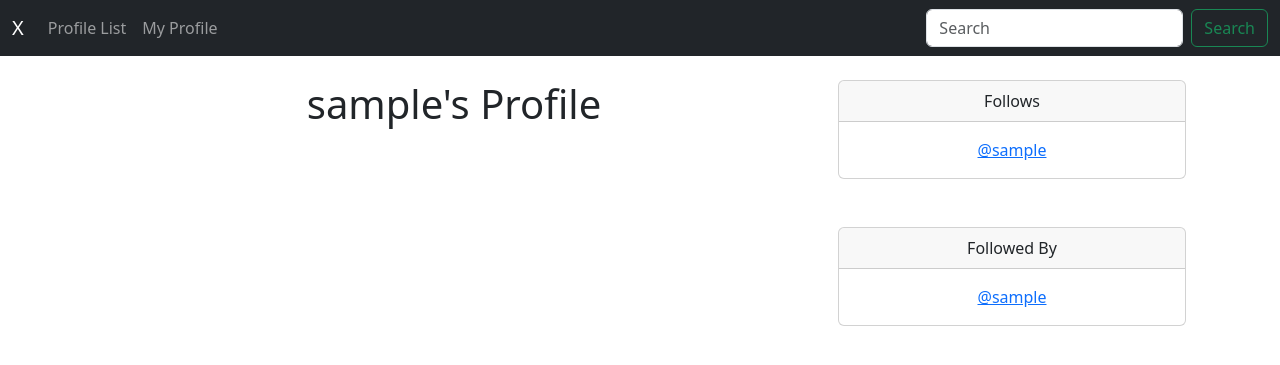
After one commit to douglas-yokomizo/twitter, a Django app: page /profile/1 in a window 1280 px wide. The commit adds this page. Shown: the top 365 px of the page. Run offline with Django 5.2, Linux system fonts and the light colour scheme; the visitor is signed in with stand-in values (Sample User, id 1); data comes from the database, SQL or seed files in the repository.

Commit message:
feat: add profile page view

```diff
--- a/twitter/templates/base.html
+++ b/twitter/templates/base.html
@@ -3,7 +3,7 @@
   <head>
     <meta charset="utf-8" />
     <meta name="viewport" content="width=device-width, initial-scale=1" />
-    <title>Bootstrap demo</title>
+    <title>X | Twitter</title>
     <link
       href="https://cdn.jsdelivr.net/npm/bootstrap@5.3.2/dist/css/bootstrap.min.css"
       rel="stylesheet"
--- a/twitter/templates/navbar.html
+++ b/twitter/templates/navbar.html
@@ -17,6 +17,13 @@
         <li class="nav-item">
           <a class="nav-link" href="{% url 'profile_list' %}"> Profile List </a>
         </li>
+        {% if user.is_authenticated %}
+        <li class="nav-item">
+          <a class="nav-link" href="{% url 'profile' request.user.id %}">
+            My Profile
+          </a>
+        </li>
+        {% endif %}
       </ul>
       <form class="d-flex" role="search">
         <input
--- /dev/null
+++ b/twitter/templates/profile.html
@@ -0,0 +1,36 @@
+{% extends "base.html" %} {% block content %} {% if profile %}
+
+<div class="container text-center">
+  <div class="row">
+    <div class="col-8">
+      <h1>{{profile.user.username}}'s Profile</h1>
+    </div>
+    <div class="col-4">
+      <div class="card">
+        <div class="card-header">Follows</div>
+        <div class="card-body">
+          <p class="card-text">
+            {% for following in profile.follows.all %}
+            <a href="{% url 'profile' following.user.id %}">@{{following}} </a>
+            <br />
+            {% endfor %}
+          </p>
+        </div>
+      </div>
+      <br />
+      <br />
+      <div class="card">
+        <div class="card-header">Followed By</div>
+        <div class="card-body">
+          <p class="card-text">
+            {% for following in profile.followed_by.all %}
+            <a href="{% url 'profile' following.user.id %}">@{{following}} </a>
+            <br />
+            {% endfor %}
+          </p>
+        </div>
+      </div>
+    </div>
+    {% endif %} {%endblock%}
+  </div>
+</div>
--- a/twitter/templates/profile_list.html
+++ b/twitter/templates/profile_list.html
@@ -13,7 +13,9 @@
     <div class="col-md-8">
       <div class="card-body">
         <h5 class="card-title">{{profile.user.username}}</h5>
-        <p class="card-text">@{{profile.user.username|lower}}</p>
+        <p class="card-text"><a href="{% url 'profile' profile.user.id %}">
+          @{{profile.user.username|lower}}</p>
+        </a>
         <br /><br />
         <p class="card-text">
           <small class="text-body-secondary"
--- a/twitter/urls.py
+++ b/twitter/urls.py
@@ -4,4 +4,5 @@ from . import views
 urlpatterns = [
     path('', views.home, name="home"),
     path('profile_list/', views.profile_list, name="profile_list"),
+    path('profile/<int:pk>', views.profile, name="profile"),
 ]
--- a/twitter/views.py
+++ b/twitter/views.py
@@ -12,3 +12,11 @@ def profile_list(request):
     else:
         messages.success(request, ("You must be logged in to view this page..."))
         return redirect('home')
+
+def profile(request, pk):
+    if request.user.is_authenticated:
+        profile = Profile.objects.get(user_id=pk)
+        return render(request, "profile.html", {"profile": profile})
+    else:
+        messages.success(request, ("You must be logged in to view this page..."))
+        return redirect('home')
```
